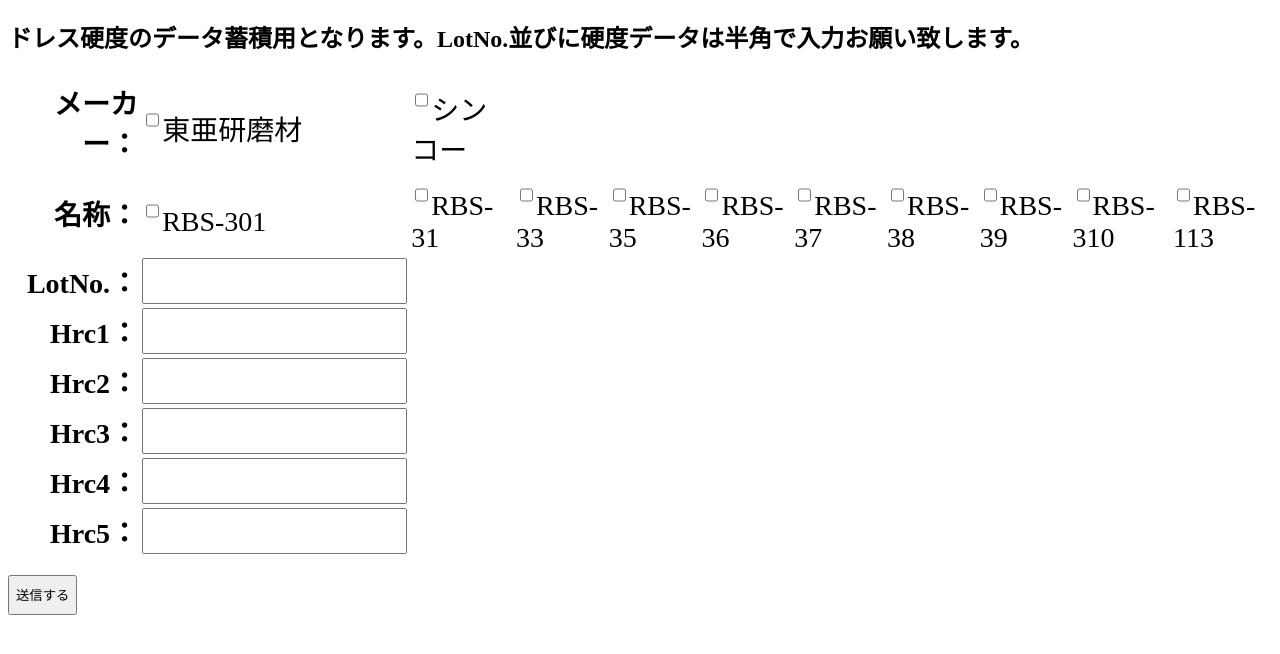
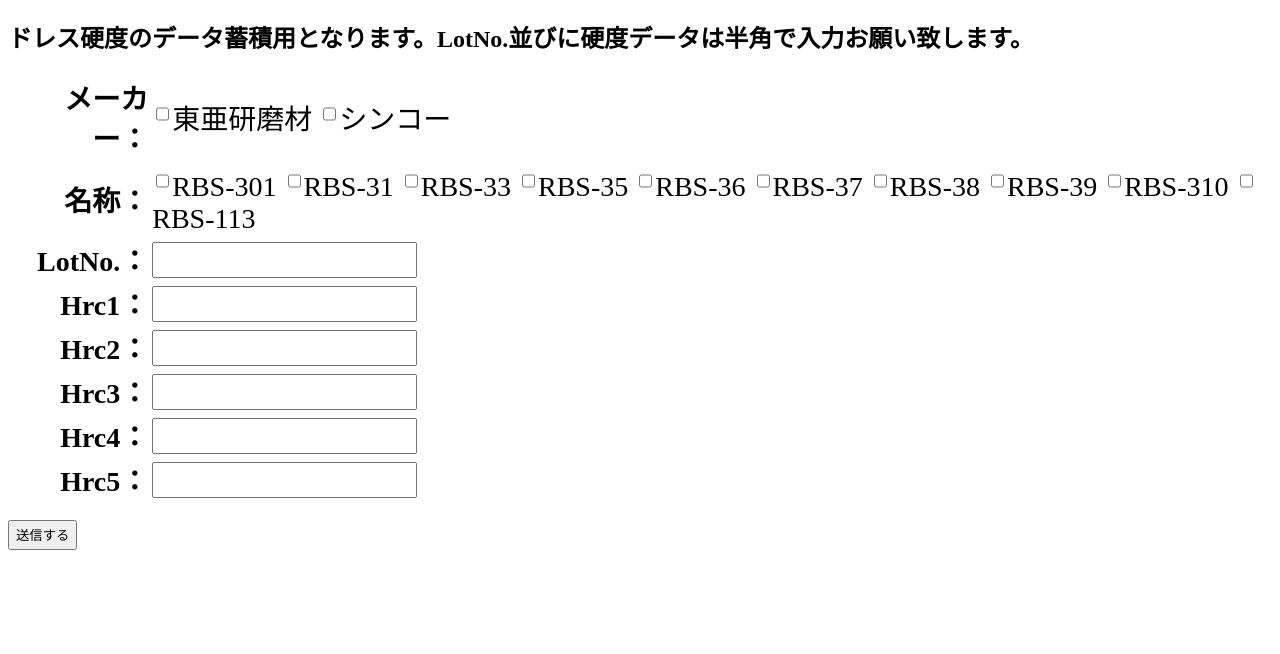
Before and after one commit to readqadiv08/dresshardness, a plain HTML site: page index.html in a window 1280 px wide. Shown: the part 70-724 px from the top of the page. Drawn offline with Linux system fonts and the light colour scheme.

Commit message:
Update index.html

```diff
--- a/index.html
+++ b/index.html
@@ -8,27 +8,27 @@
 </head>
 <body>
     <h2>ドレス硬度のデータ蓄積用となります。LotNo.並びに硬度データは半角で入力お願い致します。
-
     </h2>
     <form method="post" action="https://script.google.com/macros/s/AKfycbwRsdqigMhSauQVfYl-DWQ8HP-ceOJBkGFqL9Lma7NSkInQOaIo/exec">
-<table>
+<table class="inputform">
 <tr>
     <td align="right"><b> メーカー：</b></td>
-    <td><input type="checkbox" name="maker" value="東亜研磨材">東亜研磨材</td>
-    <td><input type="checkbox" name="maker" value="シンコー">シンコー</td>
+    <td><input type="checkbox" name="maker" value="東亜研磨材">東亜研磨材
+    <input type="checkbox" name="maker" value="シンコー">シンコー</td>
 </tr>
+<tr></tr>
  <tr>
     <td align="right"><b> 名称：</b></td>
-    <td><input type="checkbox" name="dresser" value="RBS-301">RBS-301</td>
-    <td><input type="checkbox" name="dresser" value="RBS-31">RBS-31</td>
-    <td><input type="checkbox" name="dresser" value="RBS-33">RBS-33</td>
-    <td><input type="checkbox" name="dresser" value="RBS-35">RBS-35</td>
-    <td><input type="checkbox" name="dresser" value="RBS-36">RBS-36</td>
-    <td><input type="checkbox" name="dresser" value="RBS-37">RBS-37</td>
-    <td><input type="checkbox" name="dresser" value="RBS-38">RBS-38</td>
-    <td><input type="checkbox" name="dresser" value="RBS-39">RBS-39</td>
-    <td><input type="checkbox" name="dresser" value="RBS-310">RBS-310</td>
-    <td><input type="checkbox" name="dresser" value="RBS-113">RBS-113</td>
+    <td><input type="checkbox" name="dresser" value="RBS-301">RBS-301
+    <input type="checkbox" name="dresser" value="RBS-31">RBS-31
+    <input type="checkbox" name="dresser" value="RBS-33">RBS-33
+    <input type="checkbox" name="dresser" value="RBS-35">RBS-35
+    <input type="checkbox" name="dresser" value="RBS-36">RBS-36
+    <input type="checkbox" name="dresser" value="RBS-37">RBS-37
+    <input type="checkbox" name="dresser" value="RBS-38">RBS-38
+    <input type="checkbox" name="dresser" value="RBS-39">RBS-39
+    <input type="checkbox" name="dresser" value="RBS-310">RBS-310
+    <input type="checkbox" name="dresser" value="RBS-113">RBS-113</td>
  </tr>
 <tr>
     <td align="right"><b> LotNo.：</b></td>
@@ -66,7 +66,8 @@
     font-size: 28px;
 }
 input{
-    height: 40px;
+    height: 30px;
 }
+
 </style>
 </html>
```
